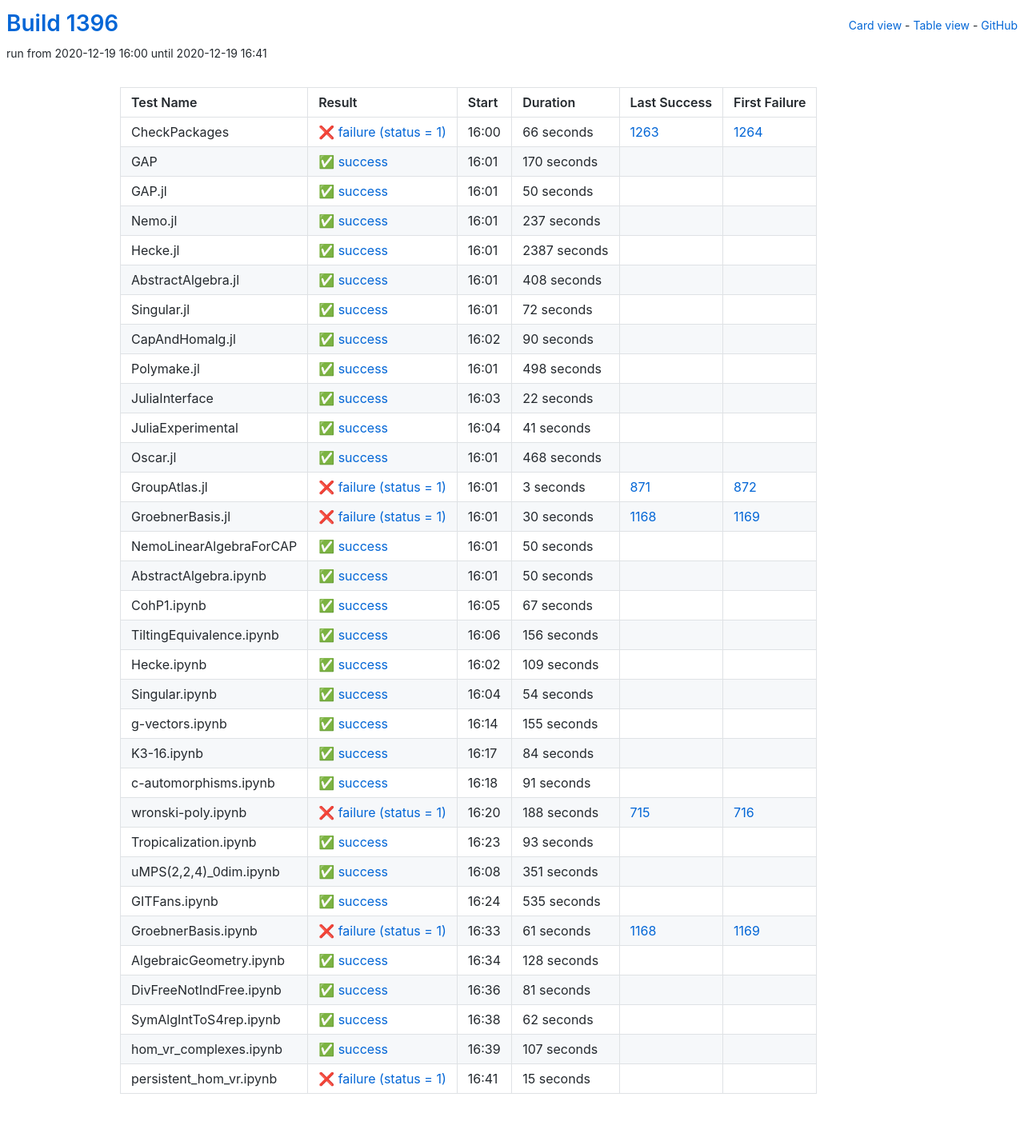
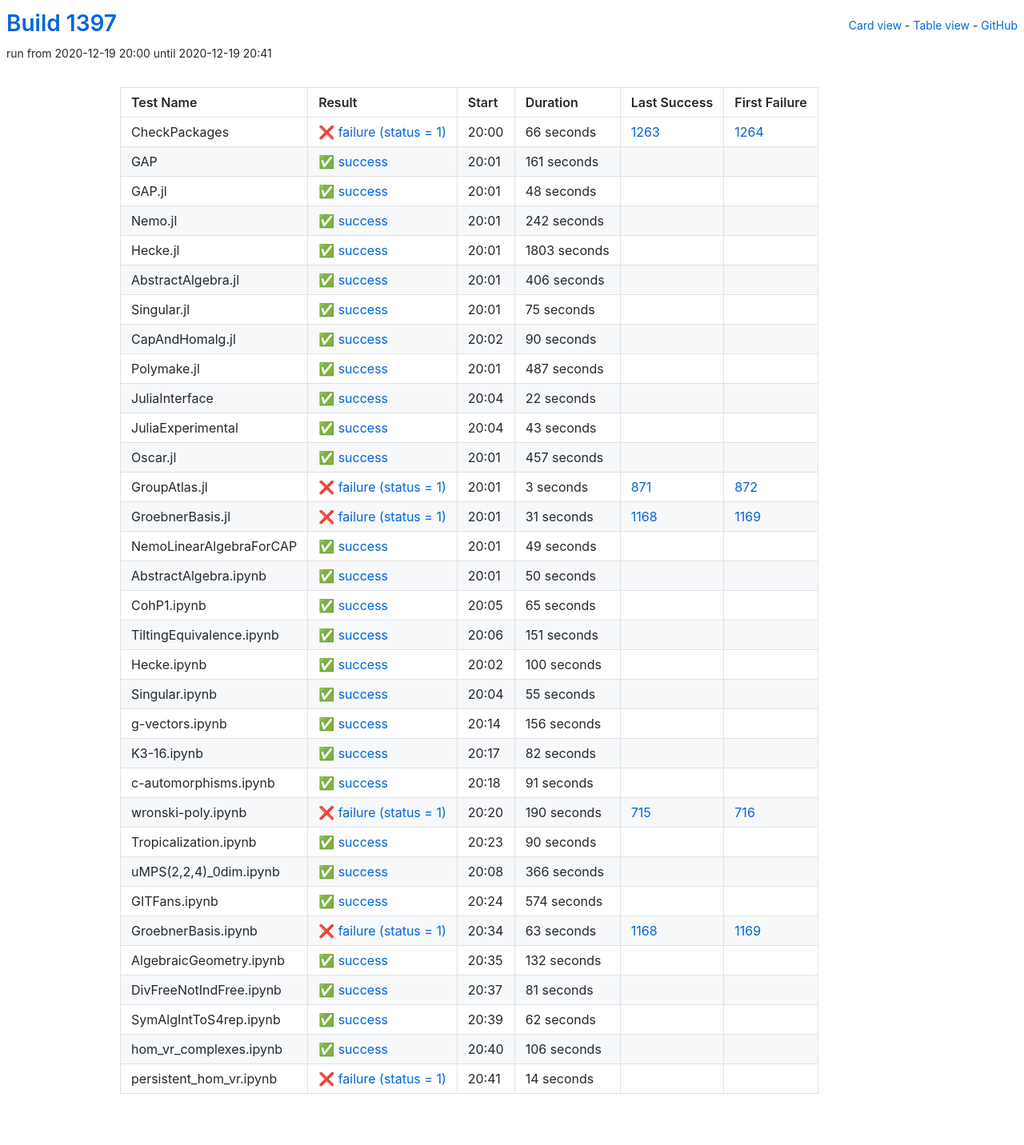
Before and after one commit to oscar-system/oscar-ci-status-stable, a Jekyll site: the page built from table.html, in a window 1280 px wide. Shown: the whole page at 80% size. Built offline with Jekyll 4.4.1, drawn with Linux system fonts in a browser that asks for light colours.

Commit message:
Build #1397

```diff
--- a/_data/ci.yml
+++ b/_data/ci.yml
@@ -1,6 +1,6 @@
 ---
-build: 1396
-build_url: https://oscarci.mathematik.uni-kl.de/job/oscar-stable/1396/
+build: 1397
+build_url: https://oscarci.mathematik.uni-kl.de/job/oscar-stable/1397/
 job: oscar-stable
 organization: oscar-system
 repo: oscar-ci-status-stable
@@ -8,8 +8,8 @@ repourl: https://github.com/oscar-system/oscar-ci-status-stable
 tests:
 - name: CheckPackages
   id: checkpackages
-  log: https://oscarci.mathematik.uni-kl.de/job/oscar-stable/1396/artifact/logs/build-1396/CheckPackages.log
-  start: 2020-12-19 16:00
+  log: https://oscarci.mathematik.uni-kl.de/job/oscar-stable/1397/artifact/logs/build-1397/CheckPackages.log
+  start: 2020-12-19 20:00
   success: false
   exitcode: 1
   status: failure
@@ -20,80 +20,80 @@ tests:
   first_failure_url: https://oscarci.mathematik.uni-kl.de/job/oscar-stable/1264/
 - name: GAP
   id: gap
-  log: https://oscarci.mathematik.uni-kl.de/job/oscar-stable/1396/artifact/logs/build-1396/GAP.log
-  start: 2020-12-19 16:01
+  log: https://oscarci.mathematik.uni-kl.de/job/oscar-stable/1397/artifact/logs/build-1397/GAP.log
+  start: 2020-12-19 20:01
   success: true
   exitcode: 0
   status: success
-  duration: 170
+  duration: 161
   last_success: false
   last_success_url:
   first_failure: false
   first_failure_url:
 - name: GAP.jl
   id: gap-jl
-  log: https://oscarci.mathematik.uni-kl.de/job/oscar-stable/1396/artifact/logs/build-1396/GAP.jl.log
-  start: 2020-12-19 16:01
+  log: https://oscarci.mathematik.uni-kl.de/job/oscar-stable/1397/artifact/logs/build-1397/GAP.jl.log
+  start: 2020-12-19 20:01
   success: true
   exitcode: 0
   status: success
-  duration: 50
+  duration: 48
   last_success: false
   last_success_url:
   first_failure: false
   first_failure_url:
 - name: Nemo.jl
   id: nemo-jl
-  log: https://oscarci.mathematik.uni-kl.de/job/oscar-stable/1396/artifact/logs/build-1396/Nemo.jl.log
-  start: 2020-12-19 16:01
+  log: https://oscarci.mathematik.uni-kl.de/job/oscar-stable/1397/artifact/logs/build-1397/Nemo.jl.log
+  start: 2020-12-19 20:01
   success: true
   exitcode: 0
   status: success
-  duration: 237
+  duration: 242
   last_success: false
   last_success_url:
   first_failure: false
   first_failure_url:
 - name: Hecke.jl
   id: hecke-jl
-  log: https://oscarci.mathematik.uni-kl.de/job/oscar-stable/1396/artifact/logs/build-1396/Hecke.jl.log
-  start: 2020-12-19 16:01
+  log: https://oscarci.mathematik.uni-kl.de/job/oscar-stable/1397/artifact/logs/build-1397/Hecke.jl.log
+  start: 2020-12-19 20:01
   success: true
   exitcode: 0
   status: success
-  duration: 2387
+  duration: 1803
   last_success: false
   last_success_url:
   first_failure: false
   first_failure_url:
 - name: AbstractAlgebra.jl
   id: abstractalgebra-jl
-  log: https://oscarci.mathematik.uni-kl.de/job/oscar-stable/1396/artifact/logs/build-1396/AbstractAlgebra.jl.log
-  start: 2020-12-19 16:01
+  log: https://oscarci.mathematik.uni-kl.de/job/oscar-stable/1397/artifact/logs/build-1397/AbstractAlgebra.jl.log
+  start: 2020-12-19 20:01
   success: true
   exitcode: 0
   status: success
-  duration: 408
+  duration: 406
   last_success: false
   last_success_url:
   first_failure: false
   first_failure_url:
 - name: Singular.jl
   id: singular-jl
-  log: https://oscarci.mathematik.uni-kl.de/job/oscar-stable/1396/artifact/logs/build-1396/Singular.jl.log
-  start: 2020-12-19 16:01
+  log: https://oscarci.mathematik.uni-kl.de/job/oscar-stable/1397/artifact/logs/build-1397/Singular.jl.log
+  start: 2020-12-19 20:01
   success: true
   exitcode: 0
   status: success
-  duration: 72
+  duration: 75
   last_success: false
   last_success_url:
   first_failure: false
   first_failure_url:
 - name: CapAndHomalg.jl
   id: capandhomalg-jl
-  log: https://oscarci.mathematik.uni-kl.de/job/oscar-stable/1396/artifact/logs/build-1396/CapAndHomalg.jl.log
-  start: 2020-12-19 16:02
+  log: https://oscarci.mathematik.uni-kl.de/job/oscar-stable/1397/artifact/logs/build-1397/CapAndHomalg.jl.log
+  start: 2020-12-19 20:02
   success: true
   exitcode: 0
   status: success
@@ -104,20 +104,20 @@ tests:
   first_failure_url:
 - name: Polymake.jl
   id: polymake-jl
-  log: https://oscarci.mathematik.uni-kl.de/job/oscar-stable/1396/artifact/logs/build-1396/Polymake.jl.log
-  start: 2020-12-19 16:01
+  log: https://oscarci.mathematik.uni-kl.de/job/oscar-stable/1397/artifact/logs/build-1397/Polymake.jl.log
+  start: 2020-12-19 20:01
   success: true
   exitcode: 0
   status: success
-  duration: 498
+  duration: 487
   last_success: false
   last_success_url:
   first_failure: false
   first_failure_url:
 - name: JuliaInterface
   id: juliainterface
-  log: https://oscarci.mathematik.uni-kl.de/job/oscar-stable/1396/artifact/logs/build-1396/JuliaInterface.log
-  start: 2020-12-19 16:03
+  log: https://oscarci.mathematik.uni-kl.de/job/oscar-stable/1397/artifact/logs/build-1397/JuliaInterface.log
+  start: 2020-12-19 20:04
   success: true
   exitcode: 0
   status: success
@@ -128,32 +128,32 @@ tests:
   first_failure_url:
 - name: JuliaExperimental
   id: juliaexperimental
-  log: https://oscarci.mathematik.uni-kl.de/job/oscar-stable/1396/artifact/logs/build-1396/JuliaExperimental.log
-  start: 2020-12-19 16:04
+  log: https://oscarci.mathematik.uni-kl.de/job/oscar-stable/1397/artifact/logs/build-1397/JuliaExperimental.log
+  start: 2020-12-19 20:04
   success: true
   exitcode: 0
   status: success
-  duration: 41
+  duration: 43
   last_success: false
   last_success_url:
   first_failure: false
   first_failure_url:
 - name: Oscar.jl
   id: oscar-jl
-  log: https://oscarci.mathematik.uni-kl.de/job/oscar-stable/1396/artifact/logs/build-1396/Oscar.jl.log
-  start: 2020-12-19 16:01
+  log: https://oscarci.mathematik.uni-kl.de/job/oscar-stable/1397/artifact/logs/build-1397/Oscar.jl.log
+  start: 2020-12-19 20:01
   success: true
   exitcode: 0
   status: success
-  duration: 468
+  duration: 457
   last_success: false
   last_success_url:
   first_failure: false
   first_failure_url:
 - name: GroupAtlas.jl
   id: groupatlas-jl
-  log: https://oscarci.mathematik.uni-kl.de/job/oscar-stable/1396/artifact/logs/build-1396/GroupAtlas.jl.log
-  start: 2020-12-19 16:01
+  log: https://oscarci.mathematik.uni-kl.de/job/oscar-stable/1397/artifact/logs/build-1397/GroupAtlas.jl.log
+  start: 2020-12-19 20:01
   success: false
   exitcode: 1
   status: failure
@@ -164,32 +164,32 @@ tests:
   first_failure_url: https://oscarci.mathematik.uni-kl.de/job/oscar-stable/872/
 - name: GroebnerBasis.jl
   id: groebnerbasis-jl
-  log: https://oscarci.mathematik.uni-kl.de/job/oscar-stable/1396/artifact/logs/build-1396/GroebnerBasis.jl.log
-  start: 2020-12-19 16:01
+  log: https://oscarci.mathematik.uni-kl.de/job/oscar-stable/1397/artifact/logs/build-1397/GroebnerBasis.jl.log
+  start: 2020-12-19 20:01
   success: false
   exitcode: 1
   status: failure
-  duration: 30
+  duration: 31
   last_success: 1168
   last_success_url: https://oscarci.mathematik.uni-kl.de/job/oscar-stable/1168/
   first_failure: 1169
   first_failure_url: https://oscarci.mathematik.uni-kl.de/job/oscar-stable/1169/
 - name: NemoLinearAlgebraForCAP
   id: nemolinearalgebraforcap
-  log: https://oscarci.mathematik.uni-kl.de/job/oscar-stable/1396/artifact/logs/build-1396/NemoLinearAlgebraForCAP.log
-  start: 2020-12-19 16:01
+  log: https://oscarci.mathematik.uni-kl.de/job/oscar-stable/1397/artifact/logs/build-1397/NemoLinearAlgebraForCAP.log
+  start: 2020-12-19 20:01
   success: true
   exitcode: 0
   status: success
-  duration: 50
+  duration: 49
   last_success: false
   last_success_url:
   first_failure: false
   first_failure_url:
 - name: AbstractAlgebra.ipynb
   id: abstractalgebra-ipynb
-  log: https://oscarci.mathematik.uni-kl.de/job/oscar-stable/1396/artifact/logs/build-1396/AbstractAlgebra.ipynb.log
-  start: 2020-12-19 16:01
+  log: https://oscarci.mathematik.uni-kl.de/job/oscar-stable/1397/artifact/logs/build-1397/AbstractAlgebra.ipynb.log
+  start: 2020-12-19 20:01
   success: true
   exitcode: 0
   status: success
@@ -200,20 +200,56 @@ tests:
   first_failure_url:
 - name: CohP1.ipynb
   id: cohp1-ipynb
-  log: https://oscarci.mathematik.uni-kl.de/job/oscar-stable/1396/artifact/logs/build-1396/CohP1.ipynb.log
-  start: 2020-12-19 16:05
+  log: https://oscarci.mathematik.uni-kl.de/job/oscar-stable/1397/artifact/logs/build-1397/CohP1.ipynb.log
+  start: 2020-12-19 20:05
   success: true
   exitcode: 0
   status: success
-  duration: 67
+  duration: 65
   last_success: false
   last_success_url:
   first_failure: false
   first_failure_url:
 - name: TiltingEquivalence.ipynb
   id: tiltingequivalence-ipynb
-  log: https://oscarci.mathematik.uni-kl.de/job/oscar-stable/1396/artifact/logs/build-1396/TiltingEquivalence.ipynb.log
-  start: 2020-12-19 16:06
+  log: https://oscarci.mathematik.uni-kl.de/job/oscar-stable/1397/artifact/logs/build-1397/TiltingEquivalence.ipynb.log
+  start: 2020-12-19 20:06
+  success: true
+  exitcode: 0
+  status: success
+  duration: 151
+  last_success: false
+  last_success_url:
+  first_failure: false
+  first_failure_url:
+- name: Hecke.ipynb
+  id: hecke-ipynb
+  log: https://oscarci.mathematik.uni-kl.de/job/oscar-stable/1397/artifact/logs/build-1397/Hecke.ipynb.log
+  start: 2020-12-19 20:02
+  success: true
+  exitcode: 0
+  status: success
+  duration: 100
+  last_success: false
+  last_success_url:
+  first_failure: false
+  first_failure_url:
+- name: Singular.ipynb
+  id: singular-ipynb
+  log: https://oscarci.mathematik.uni-kl.de/job/oscar-stable/1397/artifact/logs/build-1397/Singular.ipynb.log
+  start: 2020-12-19 20:04
+  success: true
+  exitcode: 0
+  status: success
+  duration: 55
+  last_success: false
+  last_success_url:
+  first_failure: false
+  first_failure_url:
+- name: g-vectors.ipynb
+  id: g-vectors-ipynb
+  log: https://oscarci.mathematik.uni-kl.de/job/oscar-stable/1397/artifact/logs/build-1397/g-vectors.ipynb.log
+  start: 2020-12-19 20:14
   success: true
   exitcode: 0
   status: success
@@ -222,58 +258,22 @@ tests:
   last_success_url:
   first_failure: false
   first_failure_url:
-- name: Hecke.ipynb
-  id: hecke-ipynb
-  log: https://oscarci.mathematik.uni-kl.de/job/oscar-stable/1396/artifact/logs/build-1396/Hecke.ipynb.log
-  start: 2020-12-19 16:02
+- name: K3-16.ipynb
+  id: k3-16-ipynb
+  log: https://oscarci.mathematik.uni-kl.de/job/oscar-stable/1397/artifact/logs/build-1397/K3-16.ipynb.log
+  start: 2020-12-19 20:17
   success: true
   exitcode: 0
   status: success
-  duration: 109
-  last_success: false
-  last_success_url:
-  first_failure: false
-  first_failure_url:
-- name: Singular.ipynb
-  id: singular-ipynb
-  log: https://oscarci.mathematik.uni-kl.de/job/oscar-stable/1396/artifact/logs/build-1396/Singular.ipynb.log
-  start: 2020-12-19 16:04
-  success: true
-  exitcode: 0
-  status: success
-  duration: 54
-  last_success: false
-  last_success_url:
-  first_failure: false
-  first_failure_url:
-- name: g-vectors.ipynb
-  id: g-vectors-ipynb
-  log: https://oscarci.mathematik.uni-kl.de/job/oscar-stable/1396/artifact/logs/build-1396/g-vectors.ipynb.log
-  start: 2020-12-19 16:14
-  success: true
-  exitcode: 0
-  status: success
-  duration: 155
-  last_success: false
-  last_success_url:
-  first_failure: false
-  first_failure_url:
-- name: K3-16.ipynb
-  id: k3-16-ipynb
-  log: https://oscarci.mathematik.uni-kl.de/job/oscar-stable/1396/artifact/logs/build-1396/K3-16.ipynb.log
-  start: 2020-12-19 16:17
-  success: true
-  exitcode: 0
-  status: success
-  duration: 84
+  duration: 82
   last_success: false
   last_success_url:
   first_failure: false
   first_failure_url:
 - name: c-automorphisms.ipynb
   id: c-automorphisms-ipynb
-  log: https://oscarci.mathematik.uni-kl.de/job/oscar-stable/1396/artifact/logs/build-1396/c-automorphisms.ipynb.log
-  start: 2020-12-19 16:18
+  log: https://oscarci.mathematik.uni-kl.de/job/oscar-stable/1397/artifact/logs/build-1397/c-automorphisms.ipynb.log
+  start: 2020-12-19 20:18
   success: true
   exitcode: 0
   status: success
@@ -284,80 +284,80 @@ tests:
   first_failure_url:
 - name: wronski-poly.ipynb
   id: wronski-poly-ipynb
-  log: https://oscarci.mathematik.uni-kl.de/job/oscar-stable/1396/artifact/logs/build-1396/wronski-poly.ipynb.log
-  start: 2020-12-19 16:20
+  log: https://oscarci.mathematik.uni-kl.de/job/oscar-stable/1397/artifact/logs/build-1397/wronski-poly.ipynb.log
+  start: 2020-12-19 20:20
   success: false
   exitcode: 1
   status: failure
-  duration: 188
+  duration: 190
   last_success: 715
   last_success_url: https://oscarci.mathematik.uni-kl.de/job/oscar-stable/715/
   first_failure: 716
   first_failure_url: https://oscarci.mathematik.uni-kl.de/job/oscar-stable/716/
 - name: Tropicalization.ipynb
   id: tropicalization-ipynb
-  log: https://oscarci.mathematik.uni-kl.de/job/oscar-stable/1396/artifact/logs/build-1396/Tropicalization.ipynb.log
-  start: 2020-12-19 16:23
+  log: https://oscarci.mathematik.uni-kl.de/job/oscar-stable/1397/artifact/logs/build-1397/Tropicalization.ipynb.log
+  start: 2020-12-19 20:23
   success: true
   exitcode: 0
   status: success
-  duration: 93
+  duration: 90
   last_success: false
   last_success_url:
   first_failure: false
   first_failure_url:
 - name: uMPS(2,2,4)_0dim.ipynb
   id: umps-2-2-4-0dim-ipynb
-  log: https://oscarci.mathematik.uni-kl.de/job/oscar-stable/1396/artifact/logs/build-1396/uMPS-2-2-4-_0dim.ipynb.log
-  start: 2020-12-19 16:08
+  log: https://oscarci.mathematik.uni-kl.de/job/oscar-stable/1397/artifact/logs/build-1397/uMPS-2-2-4-_0dim.ipynb.log
+  start: 2020-12-19 20:08
   success: true
   exitcode: 0
   status: success
-  duration: 351
+  duration: 366
   last_success: false
   last_success_url:
   first_failure: false
   first_failure_url:
 - name: GITFans.ipynb
   id: gitfans-ipynb
-  log: https://oscarci.mathematik.uni-kl.de/job/oscar-stable/1396/artifact/logs/build-1396/GITFans.ipynb.log
-  start: 2020-12-19 16:24
+  log: https://oscarci.mathematik.uni-kl.de/job/oscar-stable/1397/artifact/logs/build-1397/GITFans.ipynb.log
+  start: 2020-12-19 20:24
   success: true
   exitcode: 0
   status: success
-  duration: 535
+  duration: 574
   last_success: false
   last_success_url:
   first_failure: false
   first_failure_url:
 - name: GroebnerBasis.ipynb
   id: groebnerbasis-ipynb
-  log: https://oscarci.mathematik.uni-kl.de/job/oscar-stable/1396/artifact/logs/build-1396/GroebnerBasis.ipynb.log
-  start: 2020-12-19 16:33
+  log: https://oscarci.mathematik.uni-kl.de/job/oscar-stable/1397/artifact/logs/build-1397/GroebnerBasis.ipynb.log
+  start: 2020-12-19 20:34
   success: false
   exitcode: 1
   status: failure
-  duration: 61
+  duration: 63
   last_success: 1168
   last_success_url: https://oscarci.mathematik.uni-kl.de/job/oscar-stable/1168/
   first_failure: 1169
   first_failure_url: https://oscarci.mathematik.uni-kl.de/job/oscar-stable/1169/
 - name: AlgebraicGeometry.ipynb
   id: algebraicgeometry-ipynb
-  log: https://oscarci.mathematik.uni-kl.de/job/oscar-stable/1396/artifact/logs/build-1396/AlgebraicGeometry.ipynb.log
-  start: 2020-12-19 16:34
+  log: https://oscarci.mathematik.uni-kl.de/job/oscar-stable/1397/artifact/logs/build-1397/AlgebraicGeometry.ipynb.log
+  start: 2020-12-19 20:35
   success: true
   exitcode: 0
   status: success
-  duration: 128
+  duration: 132
   last_success: false
   last_success_url:
   first_failure: false
   first_failure_url:
 - name: DivFreeNotIndFree.ipynb
   id: divfreenotindfree-ipynb
-  log: https://oscarci.mathematik.uni-kl.de/job/oscar-stable/1396/artifact/logs/build-1396/DivFreeNotIndFree.ipynb.log
-  start: 2020-12-19 16:36
+  log: https://oscarci.mathematik.uni-kl.de/job/oscar-stable/1397/artifact/logs/build-1397/DivFreeNotIndFree.ipynb.log
+  start: 2020-12-19 20:37
   success: true
   exitcode: 0
   status: success
@@ -368,8 +368,8 @@ tests:
   first_failure_url:
 - name: SymAlgIntToS4rep.ipynb
   id: symalginttos4rep-ipynb
-  log: https://oscarci.mathematik.uni-kl.de/job/oscar-stable/1396/artifact/logs/build-1396/SymAlgIntToS4rep.ipynb.log
-  start: 2020-12-19 16:38
+  log: https://oscarci.mathematik.uni-kl.de/job/oscar-stable/1397/artifact/logs/build-1397/SymAlgIntToS4rep.ipynb.log
+  start: 2020-12-19 20:39
   success: true
   exitcode: 0
   status: success
@@ -380,24 +380,24 @@ tests:
   first_failure_url:
 - name: hom_vr_complexes.ipynb
   id: hom-vr-complexes-ipynb
-  log: https://oscarci.mathematik.uni-kl.de/job/oscar-stable/1396/artifact/logs/build-1396/hom_vr_complexes.ipynb.log
-  start: 2020-12-19 16:39
+  log: https://oscarci.mathematik.uni-kl.de/job/oscar-stable/1397/artifact/logs/build-1397/hom_vr_complexes.ipynb.log
+  start: 2020-12-19 20:40
   success: true
   exitcode: 0
   status: success
-  duration: 107
+  duration: 106
   last_success: false
   last_success_url:
   first_failure: false
   first_failure_url:
 - name: persistent_hom_vr.ipynb
   id: persistent-hom-vr-ipynb
-  log: https://oscarci.mathematik.uni-kl.de/job/oscar-stable/1396/artifact/logs/build-1396/persistent_hom_vr.ipynb.log
-  start: 2020-12-19 16:41
+  log: https://oscarci.mathematik.uni-kl.de/job/oscar-stable/1397/artifact/logs/build-1397/persistent_hom_vr.ipynb.log
+  start: 2020-12-19 20:41
   success: false
   exitcode: 1
   status: failure
-  duration: 15
+  duration: 14
   last_success: false
   last_success_url:
   first_failure: false
```
Also changed, not shown: README.md.
